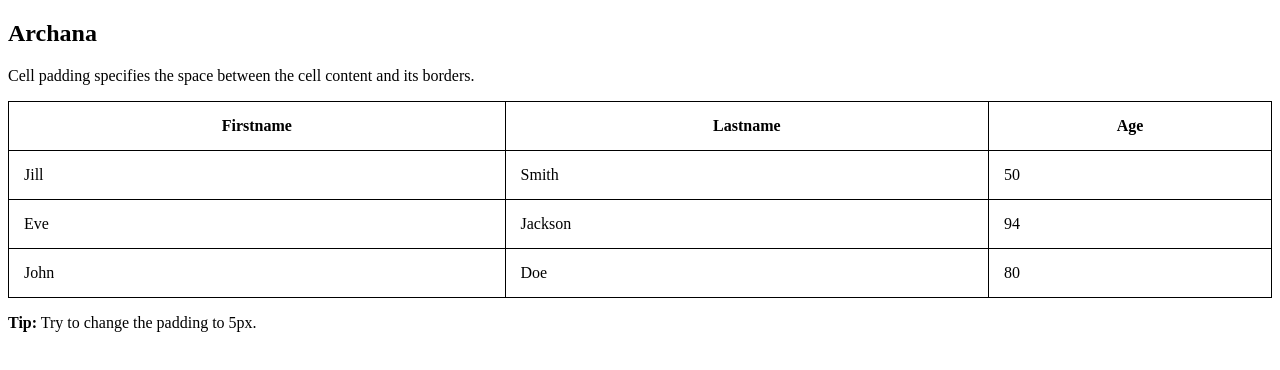
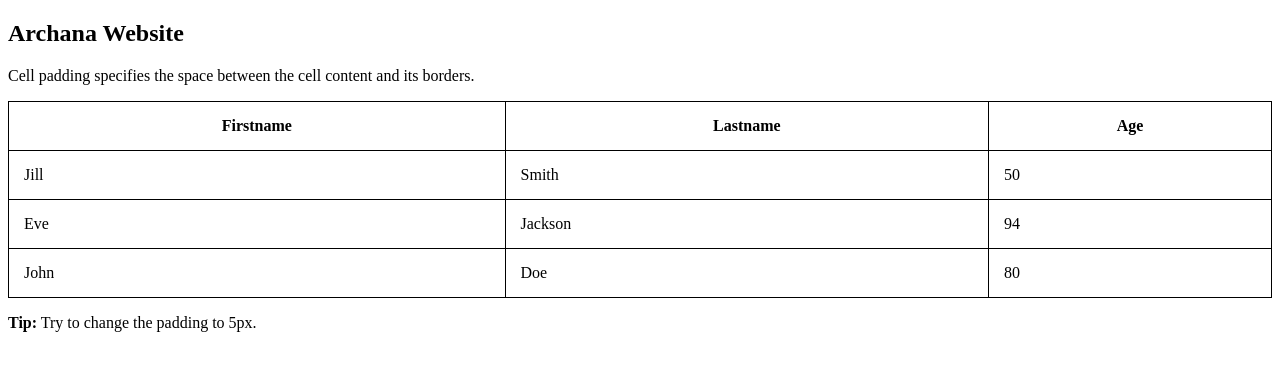
Before and after one commit to kavita346/trainerwebsite, a plain HTML site: page index.html in a window 1280 px wide. Drawn offline with Linux system fonts and the light colour scheme.

Commit message:
Update index.html

```diff
--- a/index.html
+++ b/index.html
@@ -13,7 +13,7 @@ th, td {
 </head>
 <body>
 
-<h2>Archana</h2>
+<h2>Archana Website</h2>
 <p>Cell padding specifies the space between the cell content and its borders.</p>
 
 <table style="width:100%">
```
